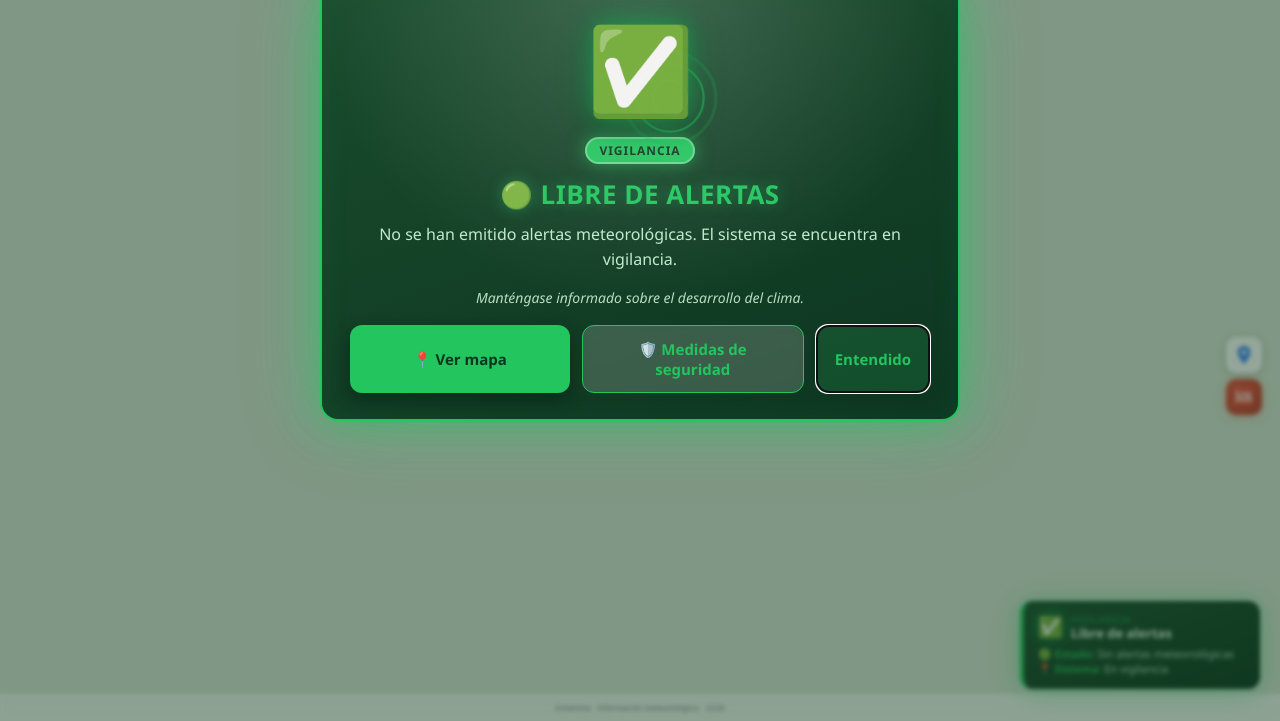
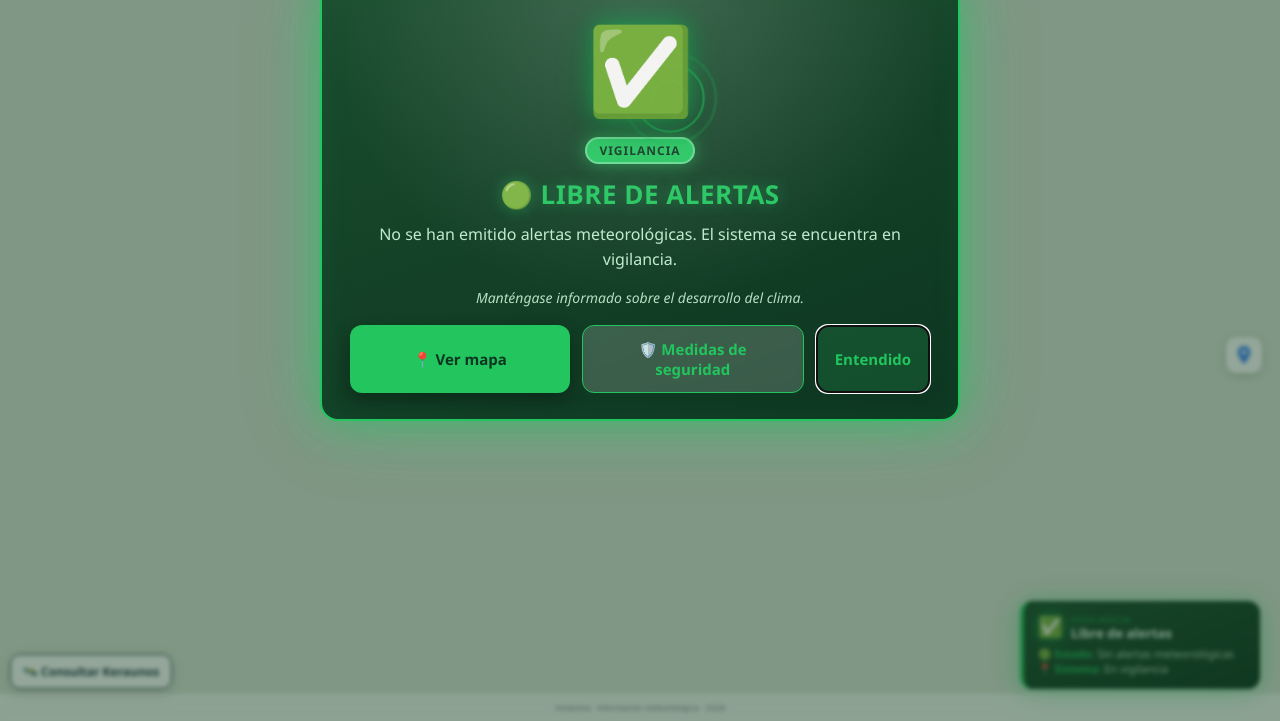
Before and after one commit to antito-yanac/pruebas, a website with bundled scripts: page index.html in a window 1280 px wide. Shown: the part 79-800 px from the top of the page. Built offline with nearby package versions, Linux system fonts and the light colour scheme; no server answers; a script that the page names is missing; files whose address does not match are found by name.

Commit message:
Add Keraunos consultation button to index.html
Added a button to consult Keraunos with styling.

```diff
--- a/index.html
+++ b/index.html
@@ -203,8 +203,53 @@ href="https://unpkg.com/leaflet@1.9.4/dist/leaflet.css">
 <!-- =========================================================
      MÓDULO PRINCIPAL (al final, cuando todo lo demás existe)
      ========================================================= -->
+<!-- Configuración de la página (debe cargarse ANTES que app.js) -->
+<script src="./js/index-config.js"></script>
+
 <script type="module" src="js/app.js"></script>
-<script type="module" src="js/panico.js"></script>
+      <!-- Botón Consultar Keraunos (abajo-izquierda) -->
+<a href="./keraunos.html" id="btn-consultar-keraunos" title="Consultar Keraunos">
+    🛰️ Consultar Keraunos
+</a>
+
+<style>
+    #btn-consultar-keraunos {
+        position: fixed;
+        bottom: calc(27px + 5px + env(safe-area-inset-bottom, 0px));
+        left: 10px;
+        z-index: 2000;
+
+        display: inline-flex;
+        align-items: center;
+        gap: 6px;
+        padding: 8px 12px;
+
+        background: rgba(255, 255, 255, 0.95);
+        border: 1.5px solid #193344;
+        border-radius: 10px;
+        color: #193344;
+        font-family: 'Segoe UI', system-ui, sans-serif;
+        font-size: 12px;
+        font-weight: 700;
+        text-decoration: none;
+        box-shadow: 0 4px 14px rgba(0, 0, 0, 0.15);
+        cursor: pointer;
+        transition: transform 0.15s, filter 0.2s;
+    }
+    #btn-consultar-keraunos:hover {
+        transform: translateY(-2px);
+        filter: brightness(1.05);
+    }
+    #btn-consultar-keraunos:active {
+        transform: scale(0.97);
+    }
+    @media (max-width: 600px) {
+        #btn-consultar-keraunos {
+            font-size: 11px;
+            padding: 7px 10px;
+        }
+    }
+</style>
 </body>
 
 </html>
```
